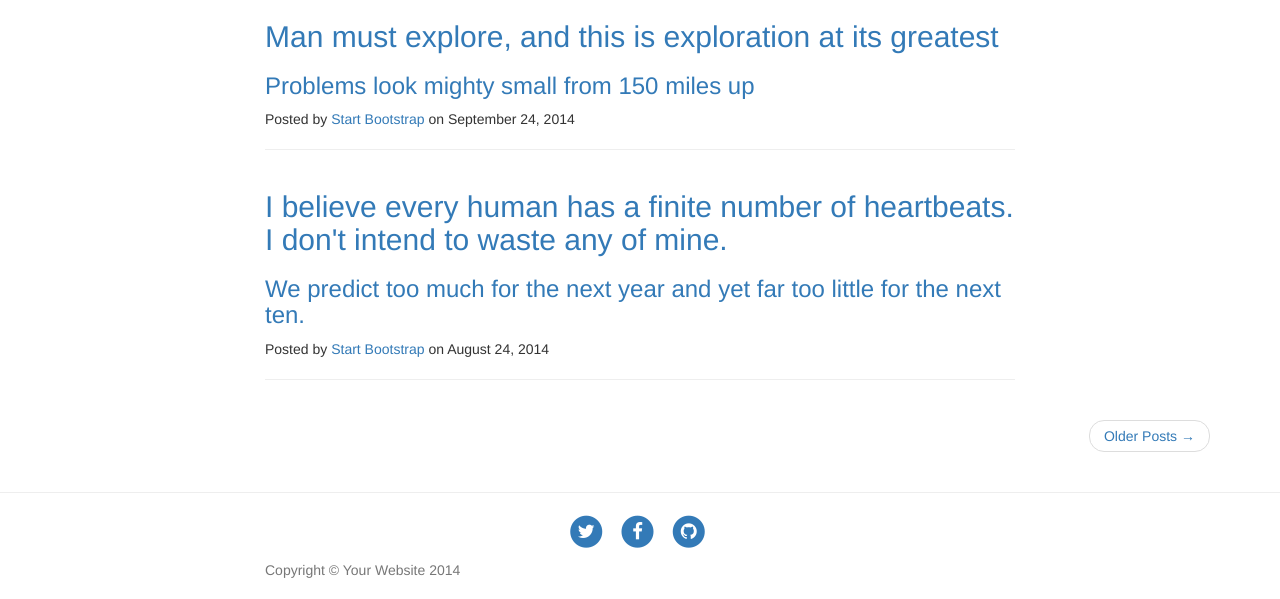
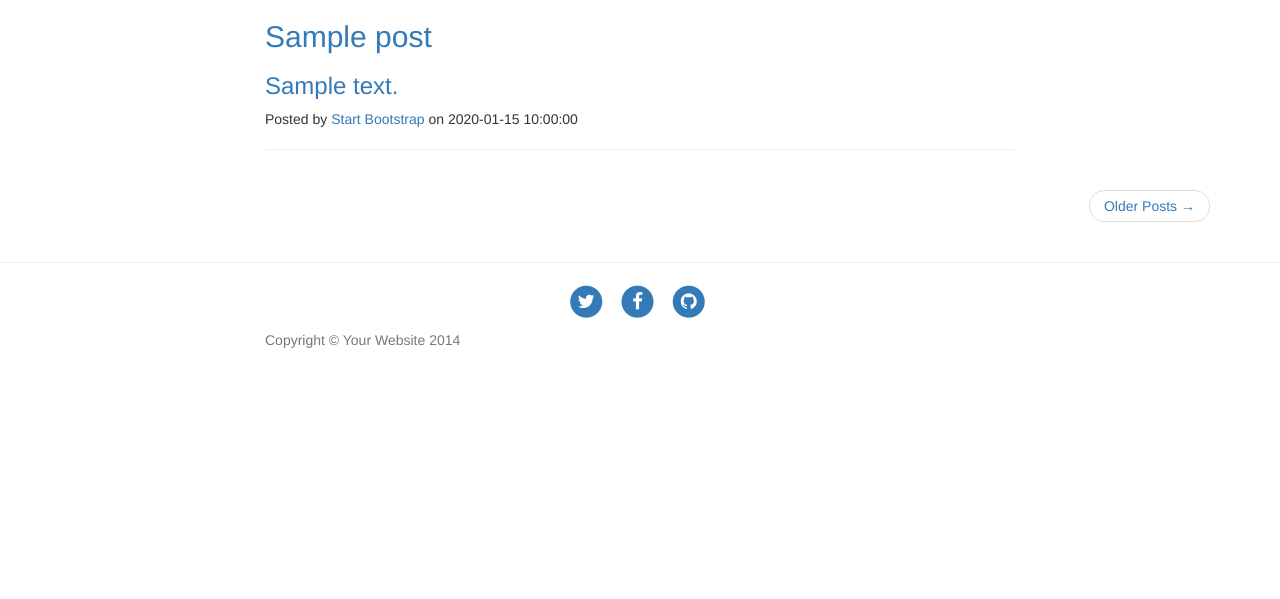
Before and after one commit to kristjanmark/pseudoprojekt, a PHP site: page / in a window 1280 px wide. Shown: the part 121-720 px from the top of the page. Run offline with PHP 8.4, Linux system fonts and the light colour scheme; data comes from the database, SQL or seed files in the repository; tables that the repository leaves empty or names only in its code hold one stand-in row (values such as "Sample post"); some libraries are stand-ins or nearby versions.

Commit message:
31. Andmebaasist andmete võtmine [Delivers #104305870]

```diff
--- a/index.php
+++ b/index.php
@@ -1,12 +1,19 @@
 <?php
-$post[] = array("Man must explore, and this is exploration at its greatest",
-    "Problems look mighty small from 150 miles up",
-    "Start Bootstrap",
-    "September 24, 2014");
-$post[] = array("I believe every human has a finite number of heartbeats. I don't intend to waste any of mine.",
-    "We predict too much for the next year and yet far too little for the next ten.",
-    "Start Bootstrap",
-    "August 24, 2014");
+$servername="localhost";
+$username="root";
+$password="";
+$dbname="blog";
+$conn = new mysqli($servername, $username, $password,$dbname);
+if ($conn->connect_error) {
+    die("Connection failed: " . $conn->connect_error);
+}
+$sql= "SELECT * FROM POSTS JOIN AUTHORS";
+$result=$conn->query($sql);
+if(mysqli_num_rows($result)>0){
+    while($row=mysqli_fetch_assoc($result)){
+        $posts[]=$row;
+    }
+}
 ?>
 
 <!DOCTYPE html>
@@ -103,22 +110,22 @@ $post[] = array("I believe every human has a finite number of heartbeats. I don'
 
 <!-- Main Content -->
 <div class="container">
-    <?php foreach ($post as $items): ?>
+    <?php foreach ($posts as $post): ?>
         <div class="row">
             <div class="col-lg-8 col-lg-offset-2 col-md-10 col-md-offset-1">
                 <div class="post-preview">
                     <a href="post.html">
                         <h2 class="post-title">
-                            <?php echo "$items[0]"; ?>
+                            <?=$post['title']?>
                         </h2>
 
                         <h3 class="post-subtitle">
-                            <?php echo "$items[1]"; ?>
+                            <?=$post['description']?>
                         </h3>
                     </a>
 
-                    <p class="post-meta">Posted by <a href="#"><?php echo "$items[2]"; ?></a>
-                        on <?php echo "$items[3]"; ?></p>
+                    <p class="post-meta">Posted by <a href="#"><?=$post['name']?></a>
+                        on <?=$post['date']?></p>
                 </div>
                 <hr>
             </div>
```
